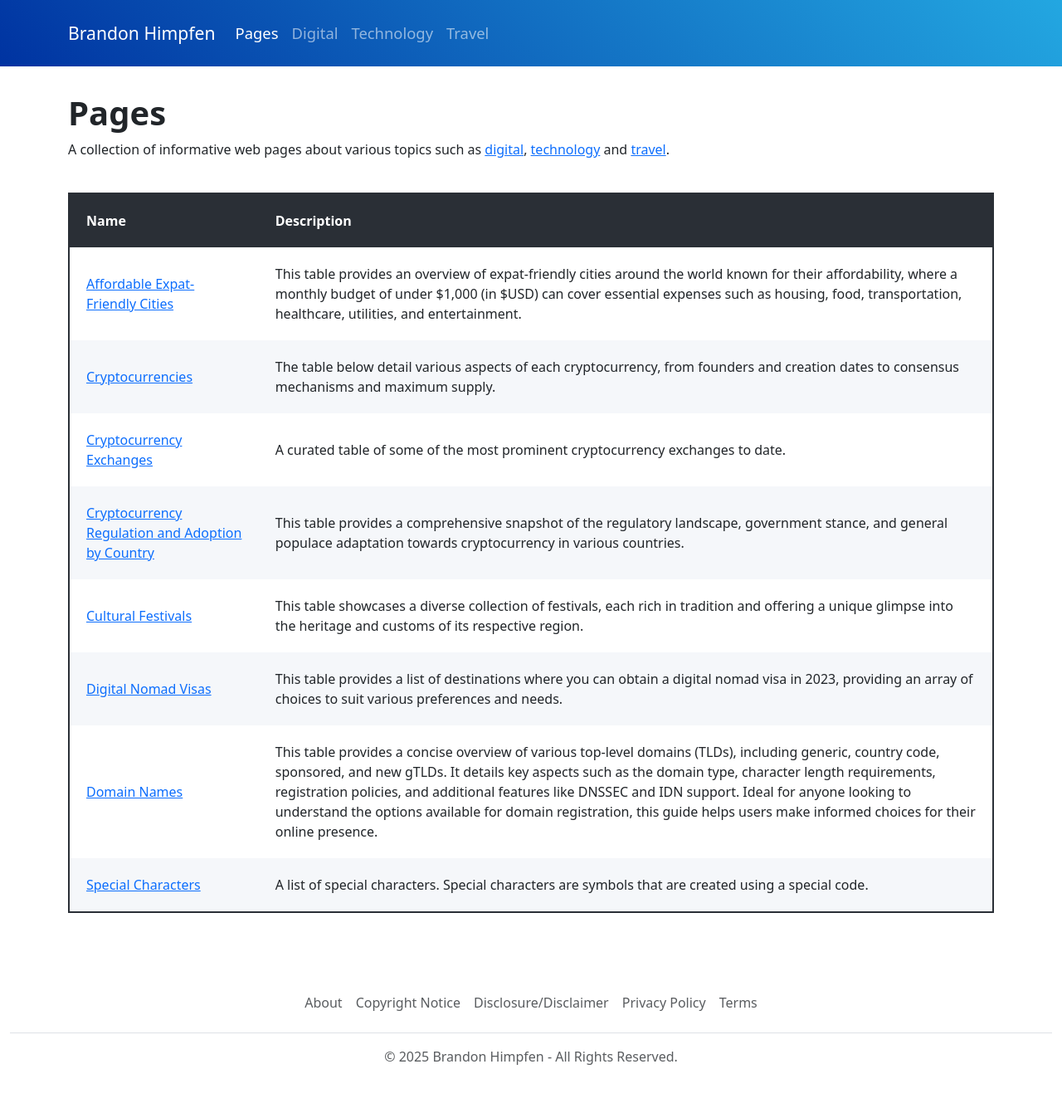
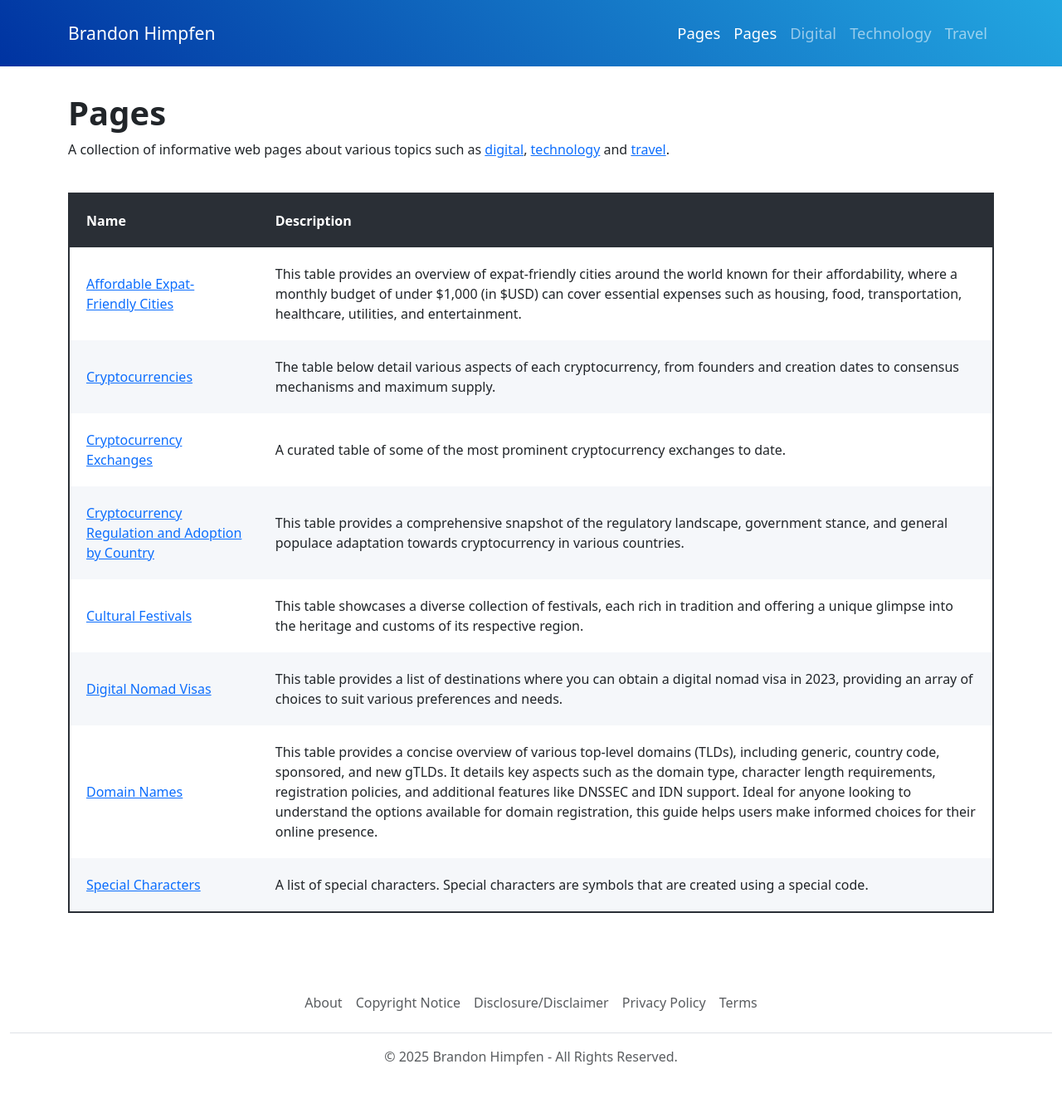
Before and after one commit to boldoutlook/pages, a Jekyll site: the page built from index.md, in a window 1280 px wide. Shown: the whole page at 83% size. Built offline with Jekyll 4.4.1, drawn with Linux system fonts in a browser that asks for light colours.

Commit message:
Update header.html

```diff
--- a/_includes/header.html
+++ b/_includes/header.html
@@ -1,11 +1,14 @@
-<nav class="navbar bg-dark px-3 py-2 text-bg-dark navbar-expand-lg bg-body-tertiary" data-bs-theme="dark">
+  <nav class="navbar navbar-expand-lg navbar-dark">
   <div class="container-md">
     <a class="navbar-brand" href="https://www.himpfen.com/">{{ site.title | escape }}</a>
-    <button class="navbar-toggler" type="button" data-bs-toggle="collapse" data-bs-target="#navbarNavDropdown" aria-controls="navbarNavDropdown" aria-expanded="false" aria-label="Toggle navigation">
+    <button class="navbar-toggler" type="button" data-bs-toggle="collapse" data-bs-target="#navbarNav" aria-controls="navbarNav" aria-expanded="false" aria-label="Toggle navigation">
       <span class="navbar-toggler-icon"></span>
     </button>
-    <div class="collapse navbar-collapse" id="navbarNavDropdown">
-      <ul class="navbar-nav">
+    <div class="collapse navbar-collapse" id="navbarNav">
+      <ul class="navbar-nav ms-auto">
+        <li class="nav-item">
+          <a class="nav-link active" href="/">Pages</a>
+        </li>
         <li class="nav-item">
           <a class="nav-link{% if page.url == '/' %} active{% endif %}" aria-current="page" href="{{ "/" | relative_url }}">Pages</a>
         </li>
```
